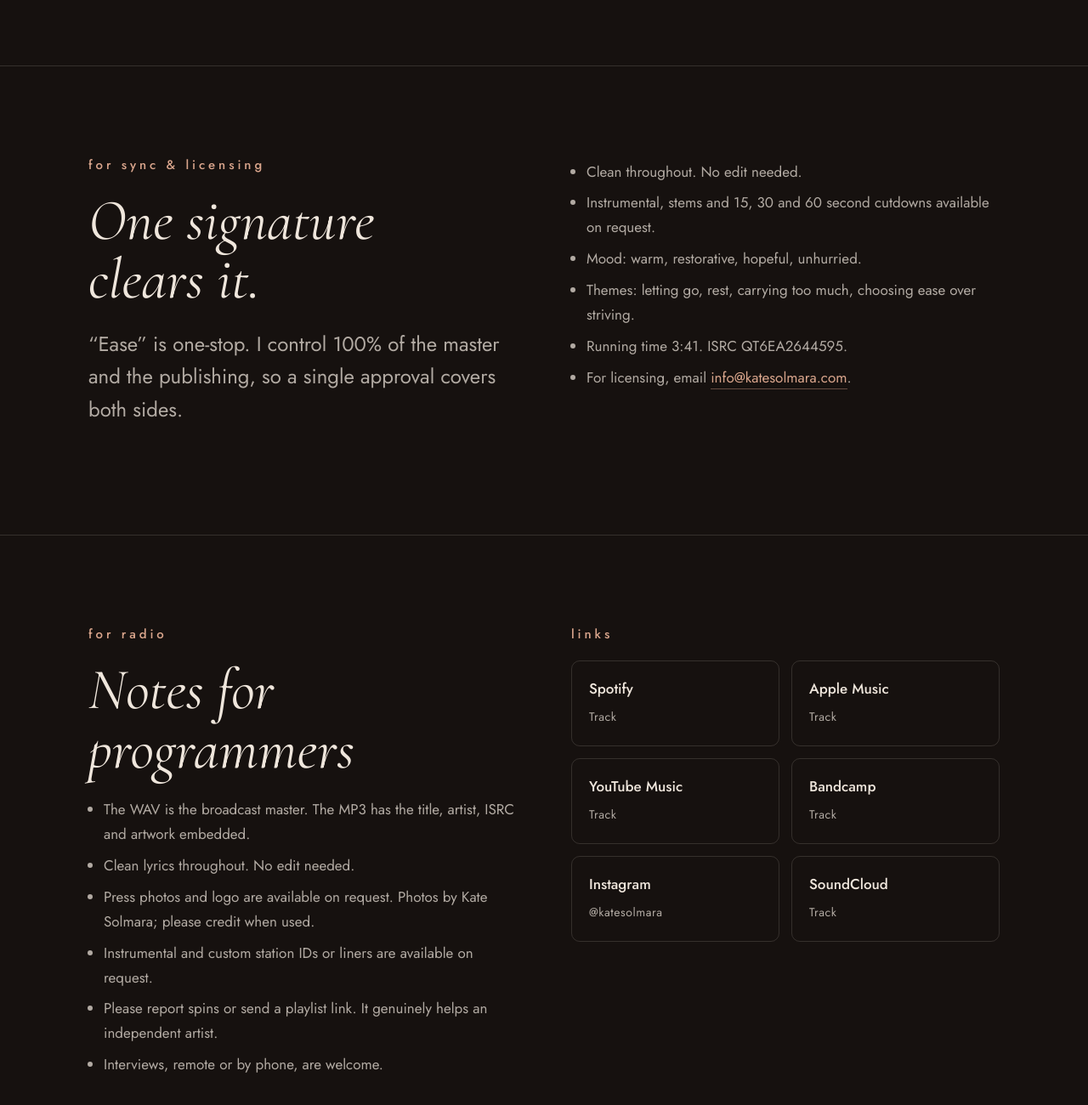
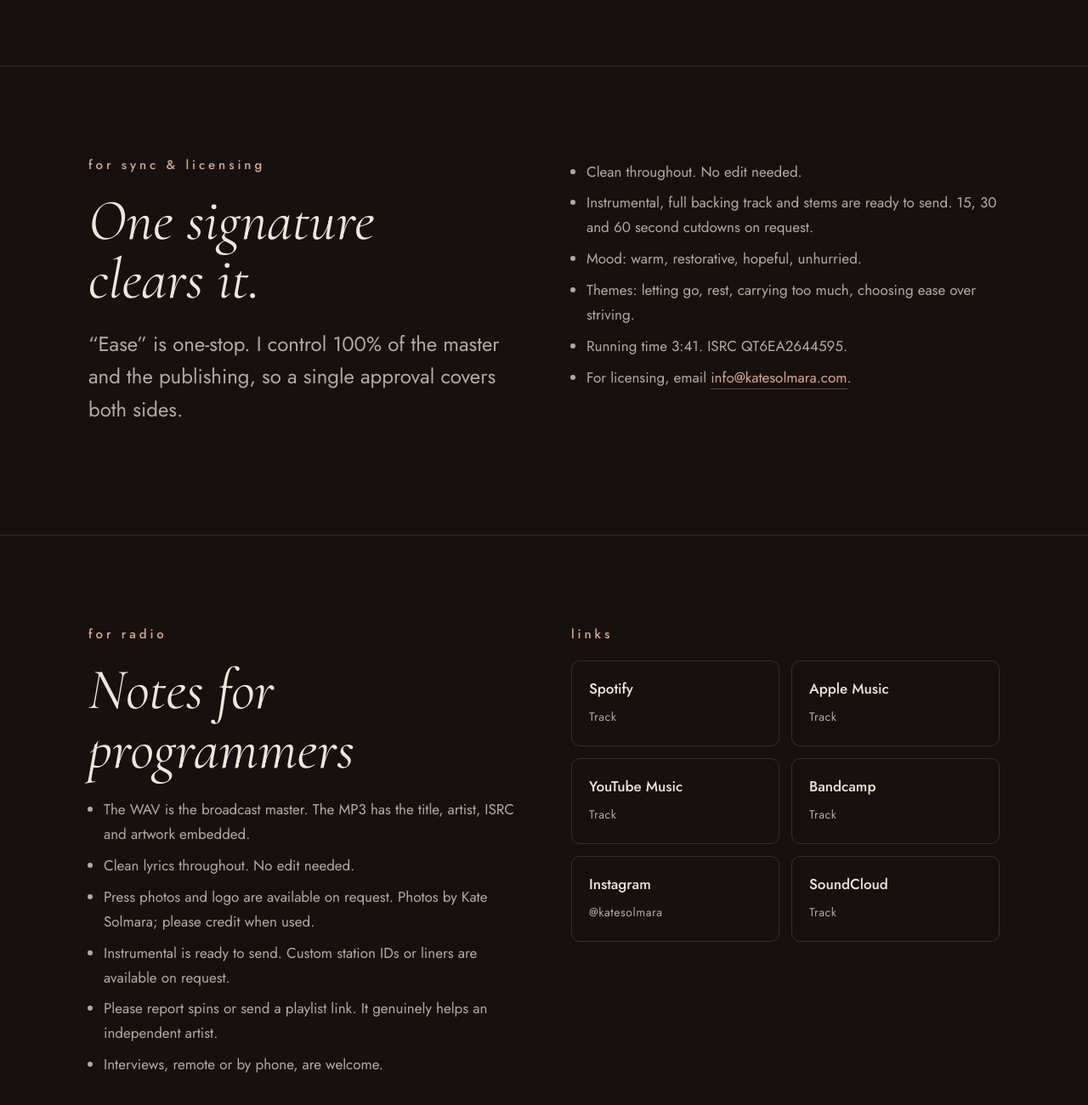
Before and after one commit to katekness/katesolmara.com, a plain HTML site: page press-88d32d/index.html in a window 1280 px wide. Shown: the part 4436-5736 px from the top of the page at 85% size. Drawn offline with Linux system fonts and the light colour scheme; a script that the page names is missing.

Commit message:
Sync assets: instrumental, backing track and stems ready to send
Co-Authored-By: Claude Opus 5.5 <noreply@anthropic.com>
Claude-Session: https://claude.ai/code/session_015FhWw6Rx53vxoBGzbYeoxd

```diff
--- a/press-88d32d/index.html
+++ b/press-88d32d/index.html
@@ -139,7 +139,7 @@
     <div>
       <ul class="notes" style="margin-top:6px;padding-left:18px">
         <li>Clean throughout. No edit needed.</li>
-        <li>Instrumental, stems and 15, 30 and 60 second cutdowns available on request.</li>
+        <li>Instrumental, full backing track and stems are ready to send. 15, 30 and 60 second cutdowns on request.</li>
         <li>Mood: warm, restorative, hopeful, unhurried.</li>
         <li>Themes: letting go, rest, carrying too much, choosing ease over striving.</li>
         <li>Running time 3:41. ISRC QT6EA2644595.</li>
@@ -158,7 +158,7 @@
         <li>The WAV is the broadcast master. The MP3 has the title, artist, ISRC and artwork embedded.</li>
         <li>Clean lyrics throughout. No edit needed.</li>
         <li>Press photos and logo are available on request. Photos by Kate Solmara; please credit when used.</li>
-        <li>Instrumental and custom station IDs or liners are available on request.</li>
+        <li>Instrumental is ready to send. Custom station IDs or liners are available on request.</li>
         <li>Please report spins or send a playlist link. It genuinely helps an independent artist.</li>
         <li>Interviews, remote or by phone, are welcome.</li>
       </ul>
```
Also changed, not shown: llms.txt.
